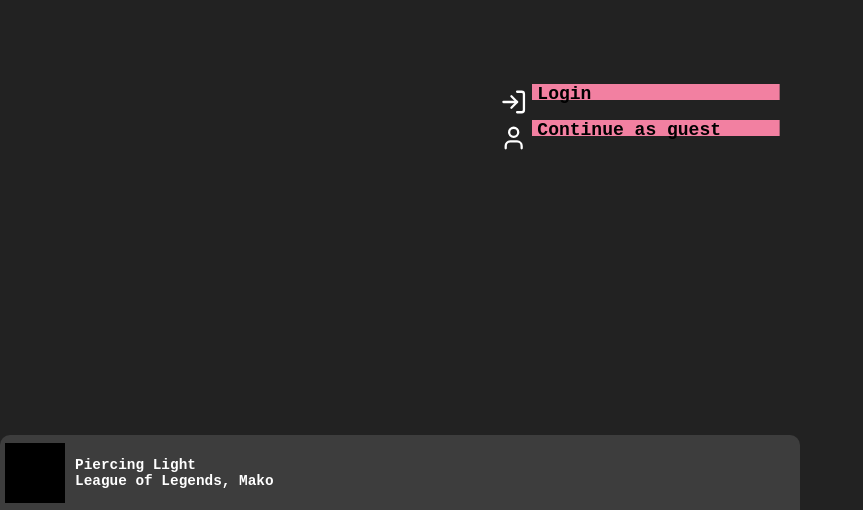
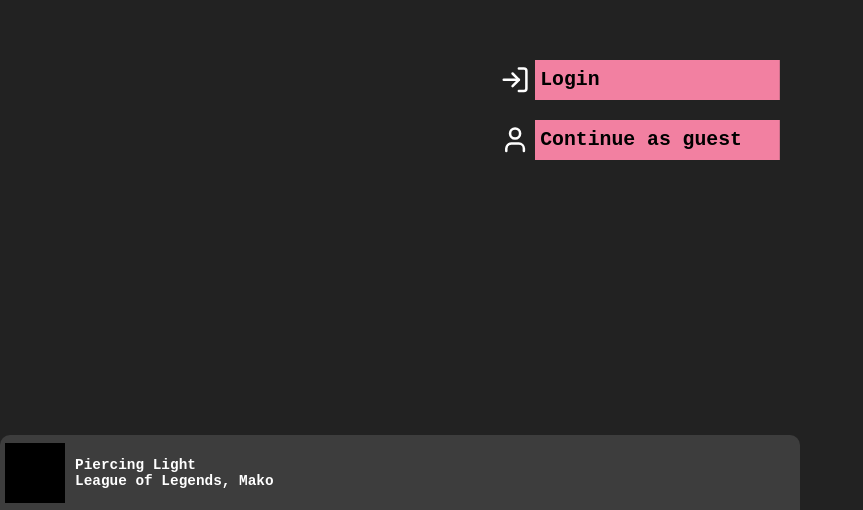
Before and after one commit to Steindt/soundnest, a React (Create React App) app in the folder frontend/: page /landing in a window 1280 px wide. Shown: the part 290-800 px from the top of the page, without its empty margins (0-863 px from the left). Built offline with nearby package versions, Linux system fonts and the light colour scheme.

Commit message:
Fixed sizing on landing page after css changes, changed player height on larger screens

```diff
--- a/frontend/src/styles/Landing.css
+++ b/frontend/src/styles/Landing.css
@@ -14,7 +14,8 @@
   padding: 10px;
   display: flex;
   width: 300px;
-  height: 2em;
+  font-size: 1.1em;
+  height: 60px;
 }
 
 .container-buttons svg {
--- a/frontend/src/styles/Player.css
+++ b/frontend/src/styles/Player.css
@@ -15,12 +15,10 @@
   cursor: pointer;
 }
 
-@media screen and (min-width: 800px) {
-}
-
 .container-player-large {
-  height: 100vh;
-  padding-top: 75px;
+  height: auto;
+  padding-top: 10px;
+  padding-bottom: 75px;
   padding-left: 20px;
   padding-right: 20px;
 }
@@ -31,13 +29,10 @@
 
 .player {
   width: 100%;
-  height: 100%;
   z-index: 1;
 }
 
 .player-large {
-  width: 100%;
-  max-width: 800px;
   display: flex;
   flex-direction: column;
   cursor: auto;
@@ -116,3 +111,9 @@
   transform: scale(1.1);
   color: lightgray;
 }
+
+@media screen and (max-width: 800px) {
+  .container-player-large {
+    height: 100vh;
+  }
+}
```
